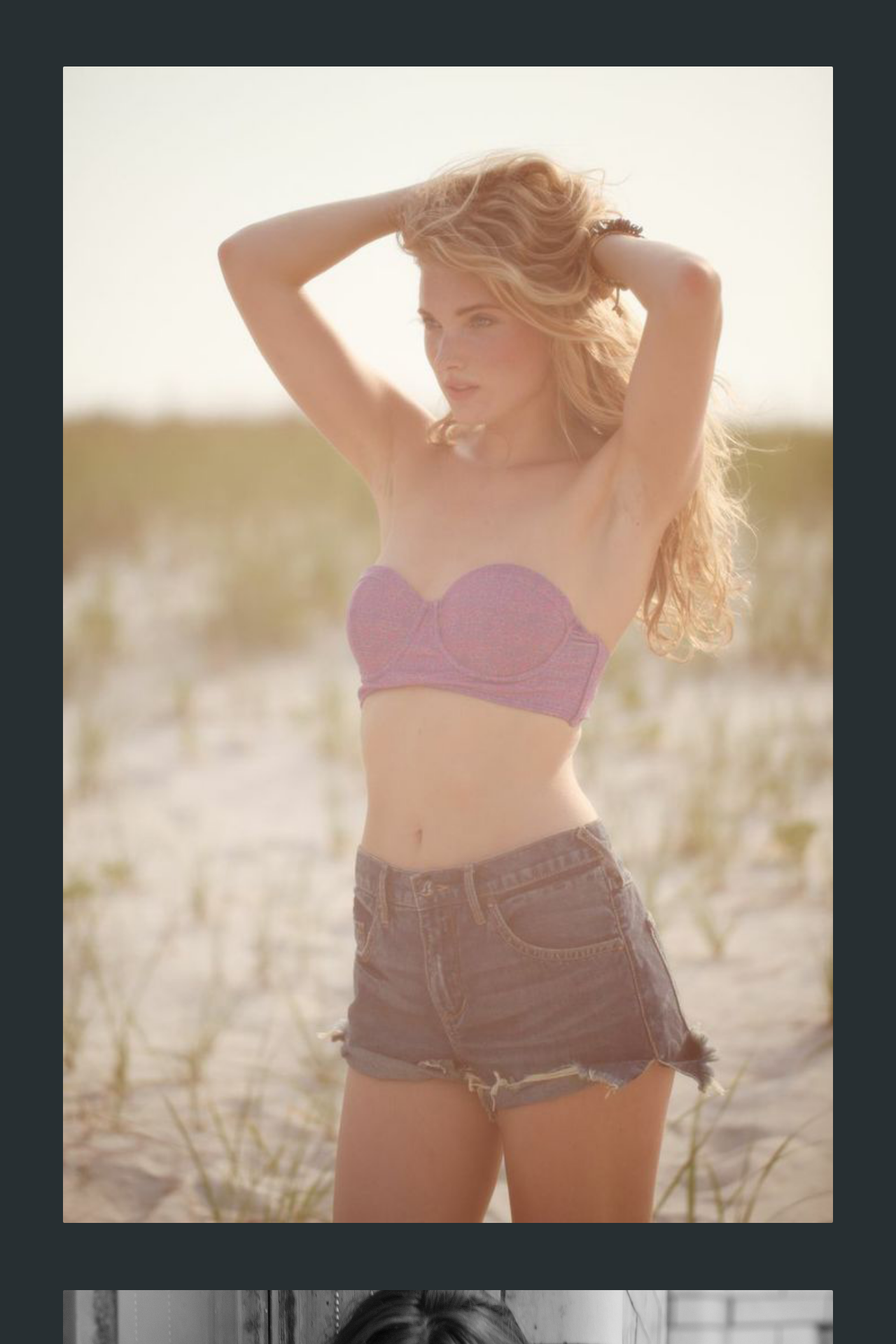
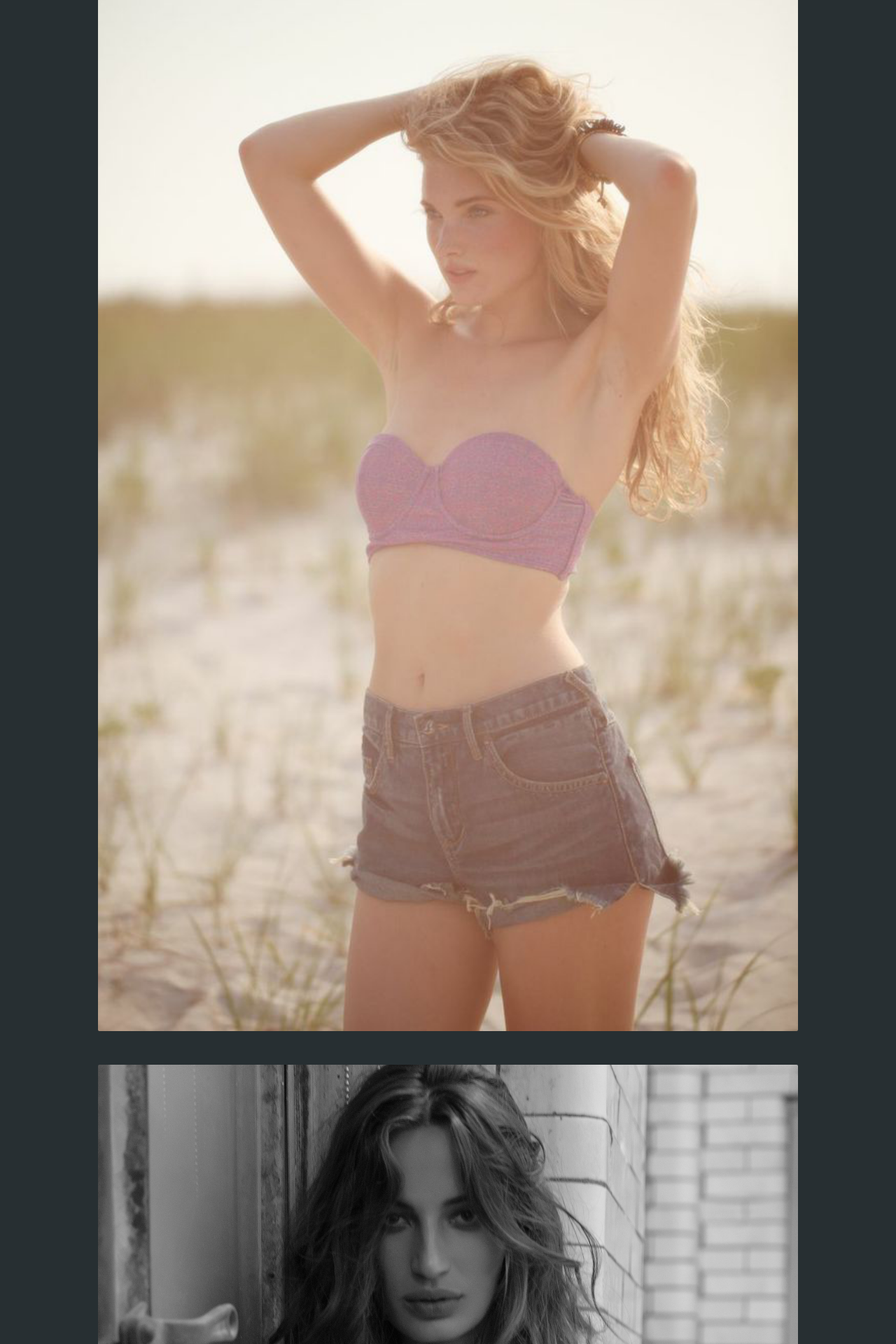
Before and after one commit to joller/aprilalzahrani, a PHP site: page / in a window 1280 px wide. Shown: the part 978-2898 px from the top of the page at 70% size. Run offline with PHP 8.4, Linux system fonts and the light colour scheme.

Commit message:
fixed images

```diff
--- a/styles/_base.scss
+++ b/styles/_base.scss
@@ -62,22 +62,28 @@ body {
   #gallery {
     div {
 		margin: 1em 0.6em;
-		@include bp(alfa) {
-      	margin: 6em 3em;
-		}
-      img {
-        max-width: 1100px;
-        width: 100%;
-        margin: auto;
-        display: block;
-		  border-radius: 2px;
-      }
 		&:first-child {
 			margin: 0 0.6em 1em 0.6em;
 		}
 		&:last-child {
 			margin: 1em 0.6em 0 0.6em;
 		}
+		@include bp(alfa) {
+      	margin: 3em;
+			&:first-child {
+				margin: 0 3em 3em 3em;
+			}
+			&:last-child {
+				margin: 3em 3em 0 3em;
+			}
+		}
+      img {
+        max-width: 1000px;
+        width: 100%;
+        margin: auto;
+        display: block;
+		  border-radius: 2px;
+      }
     }
   }
 }
--- a/styles/main.css
+++ b/styles/main.css
@@ -51,18 +51,22 @@ body {
     text-align: center; }
   body #gallery div {
     margin: 1em 0.6em; }
+    body #gallery div:first-child {
+      margin: 0 0.6em 1em 0.6em; }
+    body #gallery div:last-child {
+      margin: 1em 0.6em 0 0.6em; }
     @media (min-width: 600px) {
       body #gallery div {
-        margin: 6em 3em; } }
+        margin: 3em; }
+        body #gallery div:first-child {
+          margin: 0 3em 3em 3em; }
+        body #gallery div:last-child {
+          margin: 3em 3em 0 3em; } }
     body #gallery div img {
-      max-width: 1100px;
+      max-width: 1000px;
       width: 100%;
       margin: auto;
       display: block;
       border-radius: 2px; }
-    body #gallery div:first-child {
-      margin: 0 0.6em 1em 0.6em; }
-    body #gallery div:last-child {
-      margin: 1em 0.6em 0 0.6em; }
 
 /*# sourceMappingURL=main.css.map */
```
Also changed, not shown: 2 other files.
